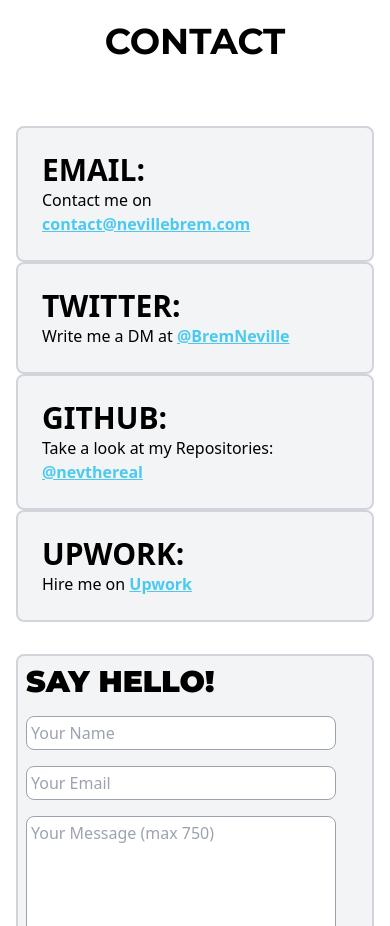
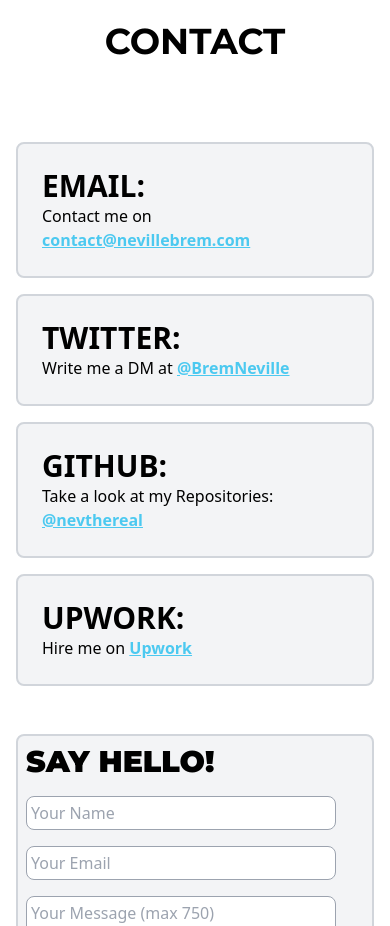
Before and after one commit to nevthereal/nevillebrem-react, a React (Create React App) app: page / in a window 390 px wide. Shown: the part 4600-5526 px from the top of the page. Built offline with nearby package versions, Linux system fonts and the light colour scheme; some icons are missing.

Commit message:
contact panel layout fix

```diff
--- a/src/components/Contact.jsx
+++ b/src/components/Contact.jsx
@@ -20,14 +20,14 @@ const Contact = () => {
     };
 
     const ContactHeader = `uppercase font-black`
-    const contactDivision = `p-6 card`
+    const contactDivision = `p-6 card my-4 md:my-0`
 
     return (
     <div id='contact' className='px-4 py-16 bg-white'>
          <div className=' pb-8'>
             <h1 className='mx-auto uppercase font-bold text-center my-auto font-[Montserrat] pb-16'><i className='fa-solid fa-share text-3xl md:text-4xl'></i> Contact</h1>
 
-            <div className='md:grid grid-cols-2 grid-rows-2 gap-4 md:mx-20'>
+            <div className='md:grid md:grid-cols-2 md:grid-rows-2 md:gap-4 md:mx-20'>
                 <div className={contactDivision}>
                     <h2 className={ContactHeader}>Email:</h2>
                     <p>Contact me on <a href="mailto:contact@nevillebrem.com" className='link'>contact@nevillebrem.com</a></p>
```
